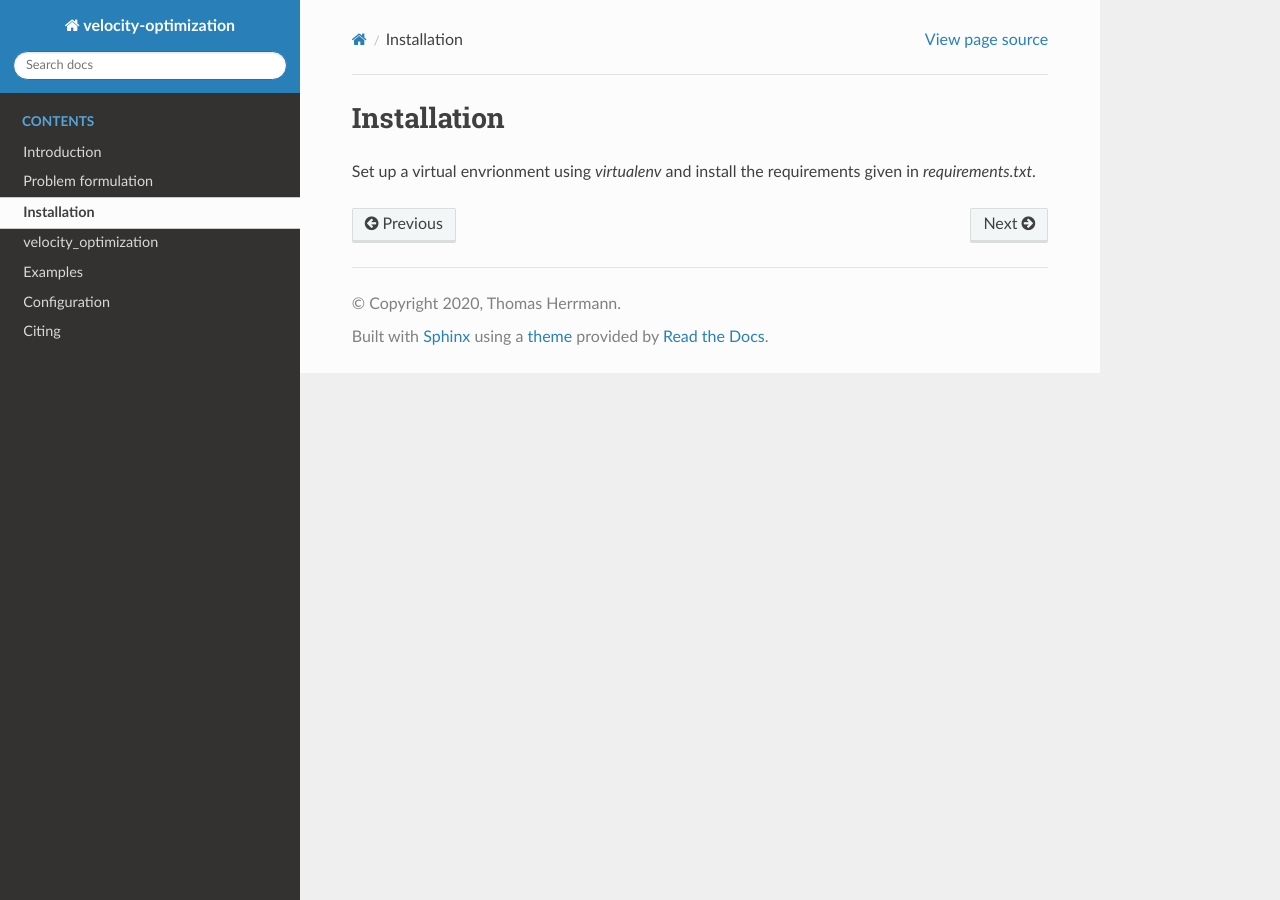
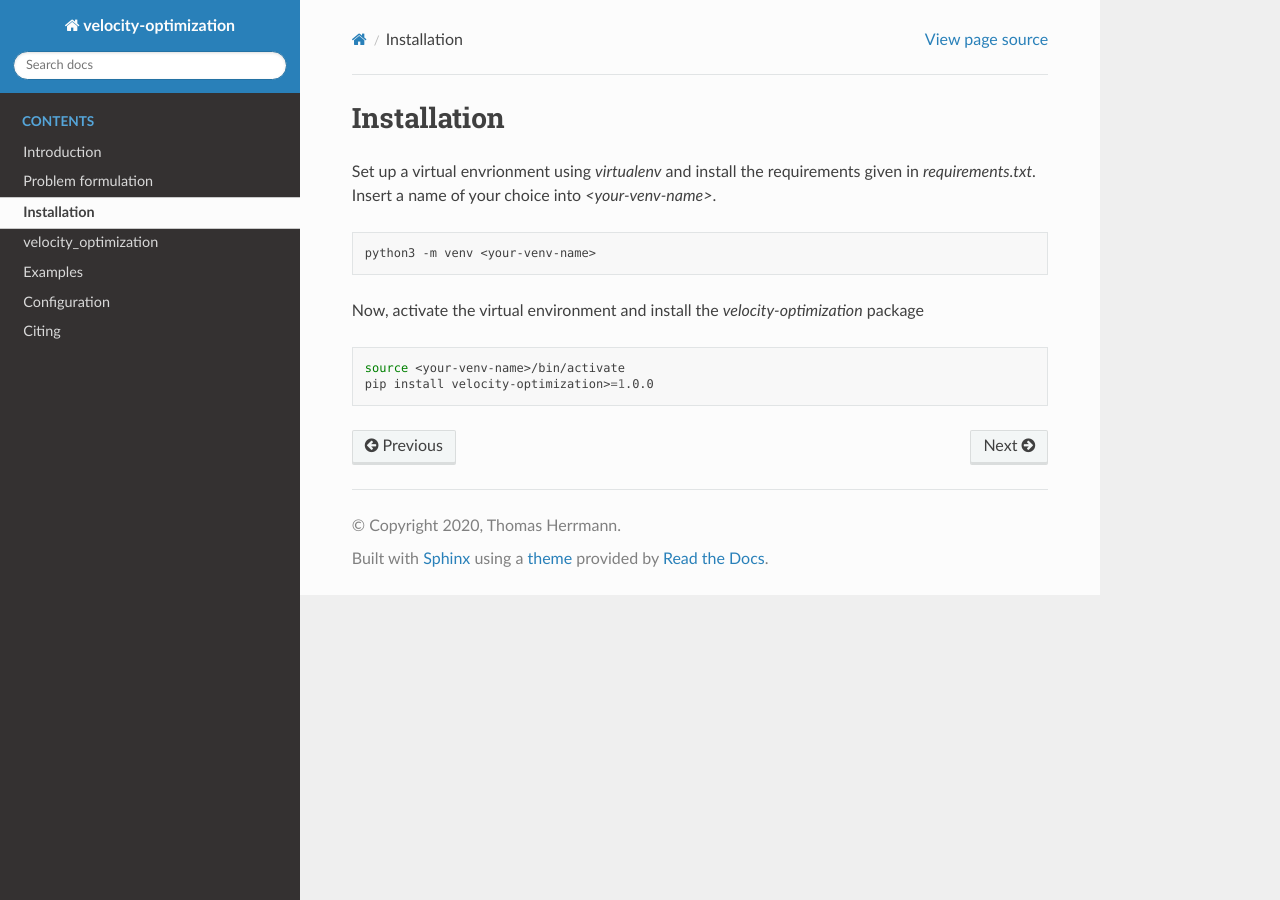
Before and after one commit to TUMFTM/velocity_optimization, a Sphinx documentation site: the page built from docs/source/installation.rst, in a window 1280 px wide. Built offline with Sphinx 7.4.7 and the Read the Docs theme 2.0.0, drawn with Linux system fonts in a browser that asks for light colours.

Commit message:
update installation section

```diff
--- a/docs/source/installation.rst
+++ b/docs/source/installation.rst
@@ -1,4 +1,16 @@
 Installation
 ============
 
-Set up a virtual envrionment using `virtualenv` and install the requirements given in `requirements.txt`.
+Set up a virtual envrionment using `virtualenv` and install the requirements given in `requirements.txt`. Insert a
+name of your choice into `<your-venv-name>`.
+
+.. code-block:: bash
+
+    python3 -m venv <your-venv-name>
+
+Now, activate the virtual environment and install the `velocity-optimization` package
+
+.. code-block:: bash
+
+    source <your-venv-name>/bin/activate
+    pip install velocity-optimization>=1.0.0
--- a/setup.py
+++ b/setup.py
@@ -5,7 +5,7 @@ with open("README.md", "r") as fh:
 
 setuptools.setup(
     name="velocity_optimization",
-    version="0.5.2",
+    version="1.0.0",
     author="Thomas Herrmann",
     author_email="thomas.herrmann@tum.de",
     description="Optimizes (Maximizes) the velocity profile for a vehicle respecting physical constraints and "
@@ -16,7 +16,7 @@ setuptools.setup(
     packages=setuptools.find_packages(),
     include_package_data=True,
     install_requires=["numpy>=1.18.1",  # packages to run code on car
-                      "osqp>=1.0.0",
+                      "osqp>=0.6.1",
                       "scipy>=1.3.3",
                       "matplotlib>=3.0.3",
                       "sympy>=1.6"],
```
